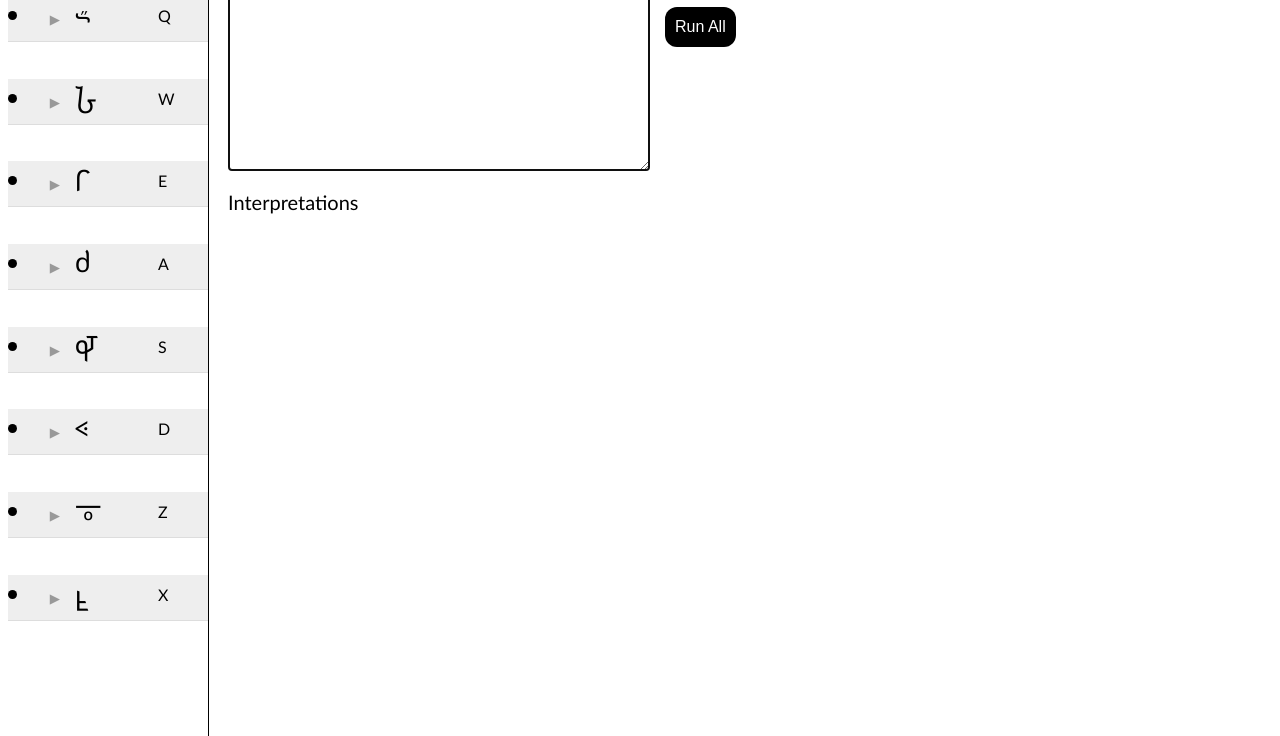
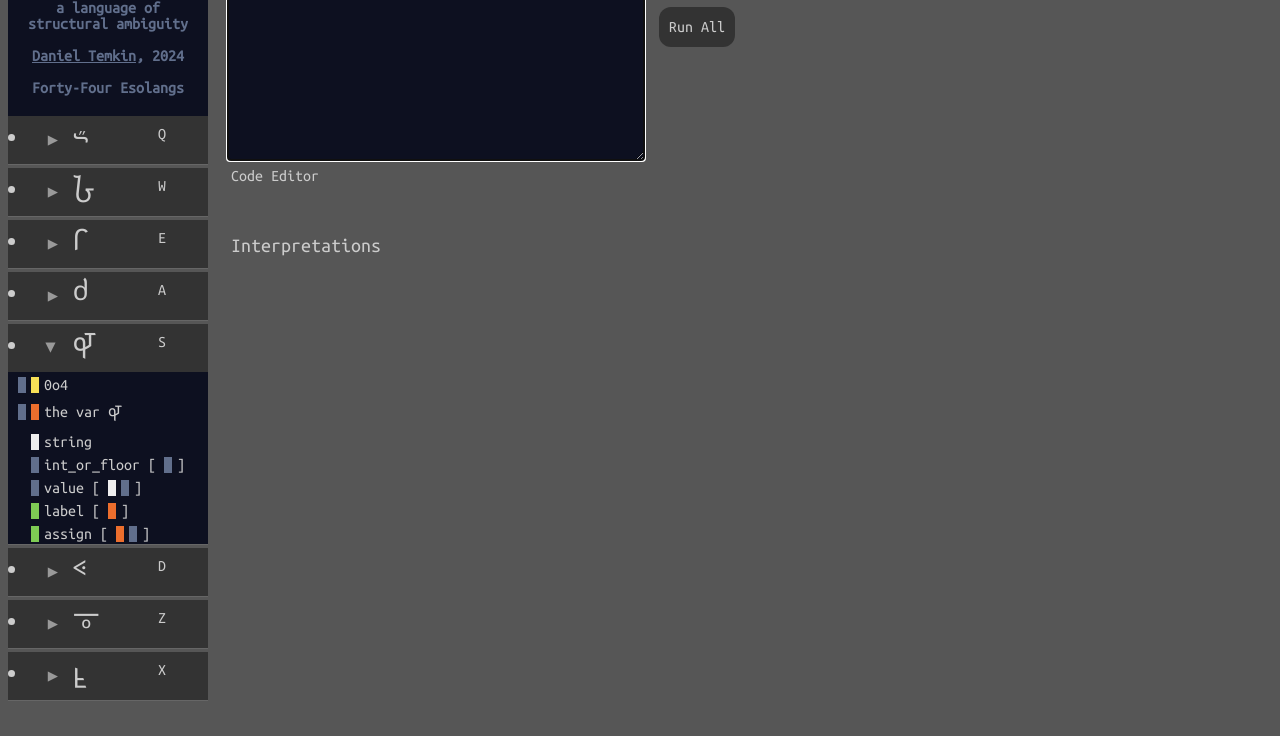
Before and after one commit to rottytooth/Valence, a website with bundled scripts: page index.html in a window 1280 px wide. Shown: the part 64-800 px from the top of the page. Built offline with nearby package versions, Linux system fonts and the light colour scheme; a web font is replaced by a local one.

Commit message:
Dark mode

```diff
--- a/index.html
+++ b/index.html
@@ -10,14 +10,22 @@
     <script src="web/console.js"></script>
 </head>
 <body>
-    <div id="title"><h1>Valence</h1></div>
+    <div id="title">
+        <h1>Valence</h1>
+        <p>a language of<br/> structural ambiguity</p>
+        <p><a href="https://danieltemkin.com">Daniel Temkin</a>, 2024</p>
+        <p>Forty-Four Esolangs</p>
+    </div>
     <div id="left-menu"></div>
     <div id="main-content">
-        <div id="text-holder"><textarea id="program-text"></textarea></div>
+        <div id="text-holder"><textarea id="program-text"></textarea><br/>
+            <span>Code Editor</span>
+        </div>
         <div id="control-menu">
             <div id="lang-insert"></div>
             <div id="play-controls"><input type="button" class="other-btn btn" value="Run All" /></div>
         </div>
+        <hr>
         <h3>Interpretations</h3>
         <div id="programs-running"></div>
     </div>
--- a/web/console.js
+++ b/web/console.js
@@ -8,6 +8,9 @@ document.addEventListener('DOMContentLoaded', function() {
     let editor = document.getElementById("program-text");
     editor.focus();
     editor.addEventListener("input", updateInput);
+
+    // open first menu item on left
+    document.querySelectorAll(".menu-item")[4].classList.add("open");
 }, false);
 
 const updateInput = () => {
@@ -132,12 +135,14 @@ const buildLeftControl = (term, typedas, values) => {
         let lexSubMenuItem = document.createElement("li");
         lexSubMenuItem.className = 'sub-menu';
 
+        let lexSubMenuItemKeyOne = document.createElement("span");
         if (val.type == "var" || val.type == "digit") {
-            let lexSubMenuItemKey = document.createElement("span");
-            lexSubMenuItemKey.className = `sub-menu-exp sub-menu-block`;
-            lexSubMenuItemKey.innerText = '\u202F';
-            lexSubMenuItem.appendChild(lexSubMenuItemKey);
+            lexSubMenuItemKeyOne.className = `sub-menu-exp sub-menu-block`;
+        } else {
+            lexSubMenuItemKeyOne.className = `sub-menu-none sub-menu-block`;
         }
+        lexSubMenuItemKeyOne.innerText = '\u202F';
+        lexSubMenuItem.appendChild(lexSubMenuItemKeyOne);
 
         let lexSubMenuItemKey = document.createElement("span");
         lexSubMenuItemKey.className = `sub-menu-${val.type} sub-menu-block`;
--- a/web/styles.css
+++ b/web/styles.css
@@ -1,11 +1,31 @@
+:root {
+    --cmd: #7ecb54;
+    --exp: #616f8c;
+    --var:  #ec6e2d;
+    --digit:#f6df56;
+    --type: #eee;
+
+    --btn: #333;
+    --btn-front: #ccc;
+    --code-back: #0d1020;
+
+    --title-height: 180px;
+}
 @font-face {
     font-family: 'Symbola';
     src: url('fonts/Symbola.ttf') format('truetype');
     font-style: normal;
 }
+@font-face {
+    font-family: 'Ubuntu Mono';
+    src: url('fonts/UbuntuMono-Regular.ttf') format('truetype');
+    font-style: normal;
+}
 body {
     display: flex;
     width: 99%;
+    background-color: #565656;
+    font-family: 'Ubuntu Mono', monospace;
 }
 #main-content {
     padding-left: 215px;
@@ -15,19 +35,31 @@ body {
     position: fixed;
     top: 0;
     left: 0;
-    height: 60px;
+    height: var(--title-height);
+    text-align: center;
+    width: 200px;
+    font-weight: bold;
+    background-color: var(--code-back);
+    margin-left: 8px;
+    margin-top: 8px;
 }
 #title h1 {
     font-size: 18pt;
     font-weight: normal;
     padding-left: 10px;
-    font-family: 'Gill Sans','Arial','Helvetia','Sans-Serif';
+    /* color: #9d8e37; */
+    color: #fff;
+}
+#title p, #title a {
+    color: var(--exp);
 }
 
 .code-block {
     float: left;
     display: table;
-    border: 1px solid red;
+    /* border: 1px solid var(--btn-front); */
+    background-color: var(--code-back);
+    color: #ccc;
     padding: 10px;
     margin: 5px;
     border-radius: 10px;
@@ -58,34 +90,41 @@ body {
     font-family: 'Symbola';
     font-size: 22pt;
     letter-spacing: .3rem;
-    border: 1px solid #000;
-    padding: 10px;
-    margin: 5px;
-    caret-color: red;
+    border: none;
+    padding: 8px;
+    margin: 0 5px 5px 5px;
+    caret-color: #ec6e2d;
     width: 400px;
     min-height: 200px;
+    background-color: var(--code-back);
+    color: #ccc;
 }
 #text-holder {
     float: left;
     padding-right: 10px;
+    padding-top: 0;
+}
+#text-holder span {
+    padding-left: 8px;
+    color: #ccc;
 }
 
 /* Left menu */
 
 #left-menu {
     position: fixed;
-    top: 60px;
+    top: var(--title-height);
     width: 200px;
     overflow-y: auto;
     overflow-x: hidden;
     height: calc(100% - 60px);
-    font-family: 'Gill Sans';
     width: 200px;
-    border-right: 1px solid black;
+    /* border-right: 1px solid black; */
     padding-right: 0;
 }
 .menu-item {
-    background-color: #eee;
+    background-color: var(--btn);
+    color: var(--btn-front);
     width: 200px;
     font-size: 20pt;
 }
@@ -102,18 +141,16 @@ body {
     display: inline-block;
     width: 20px;
     transform: rotate(90deg) translate(5px, 7px);
-
-    /* content: '\25BC'; */
 }
 .menu-item ul {
-    padding-top: 10px;
+    padding-top: 0px;
     list-style-type: none;
     margin-left: none;
     padding-left: 0px;
-    background-color: #fff;
-    margin-top: 0px;
-    /* margin-bottom: 0px; */
-    border-top: 1px solid #ddd;
+    background-color: var(--code-back);
+    margin-top: 3px;
+    margin-bottom: 3px;
+    border-bottom: 1px solid #666;
 }
 .menu-item .sub-menu {
     display: none;
@@ -128,24 +165,27 @@ body {
 }
 .sub-menu-block {
     display: inline-block;
-    width: 20px;
+    width: 8px;
     margin-right: 5px;
-    border: 1px solid #ddd;
+    /* border: 1px solid #666; */
 }
 .sub-menu-digit {
-    background-color: #ddf;
+    background-color: var(--digit);
 }
 .sub-menu-var {
-    background-color: #fdd;
+    background-color: var(--var);
 }
 .sub-menu-type {
-    background-color: #dff;
+    background-color: var(--type);
 }
 .sub-menu-exp {
-    background-color: #ffc;
+    background-color: var(--exp);
 }
 .sub-menu-cmd {
-    background-color: #dfd;
+    background-color: var(--cmd);
+}
+.sub-menu-none {
+    background-color: var(--code-back);
 }
 
 /* Control menu */
@@ -165,18 +205,17 @@ body {
 .control-key {
     float: right;
     font-size: 12pt;
-    font-family: 'Gill Sans','Arial','Helvetia','Sans-Serif';
-    background-color: #eee;
-    width:50px;
+    width: 50px;
     padding-top: 10px;
+    pointer-events: none;
 }
 .btn {
     padding: 6px;
     border: 0px;
     cursor: pointer;
-    background-color: #000;
+    background-color: var(--btn);
     border-radius: 12px;
-    color: #fff;
+    color: var(--btn-front);
 }
 .add-btn {
     width: 40px;
@@ -189,16 +228,28 @@ body {
     height: 40px;
     font-size: 12pt;
     padding: 0 10px 0 10px;
+    font-family: 'Ubuntu Mono', monospace;
 }
 
 /* running programs */
 h3 {
     clear: both;
     padding-top: 10px;
-    padding-left: 5px;
-    font-family: 'Gill Sans','Arial','Helvetia','Sans-Serif';
+    padding-left: 8px;
     font-size: 125%;
     font-weight: normal;
+    color: #ccc;
+}
+hr {
+    clear: both;
+    padding-top: 20px;
+    padding-left: 8px;
+    display: block;
+    height: 1px;
+    border: 0;
+    /* border-bottom: 1px solid #ccc; */
+    margin-top: 5px;
+    margin-left: 8px;
 }
 #programs-running {
     clear: both;
```
Also changed, not shown: web/fonts/UbuntuMono-Regular.ttf (added).
